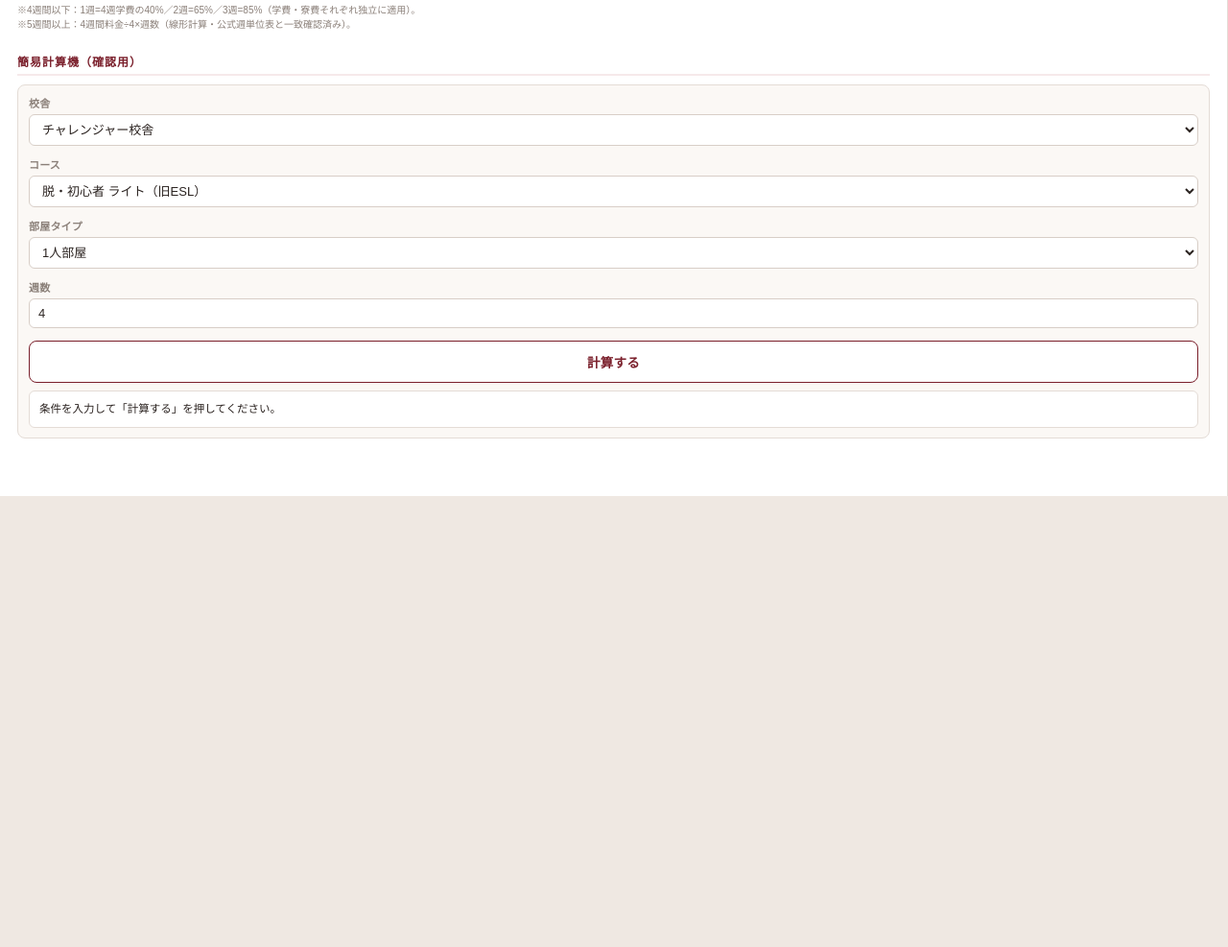
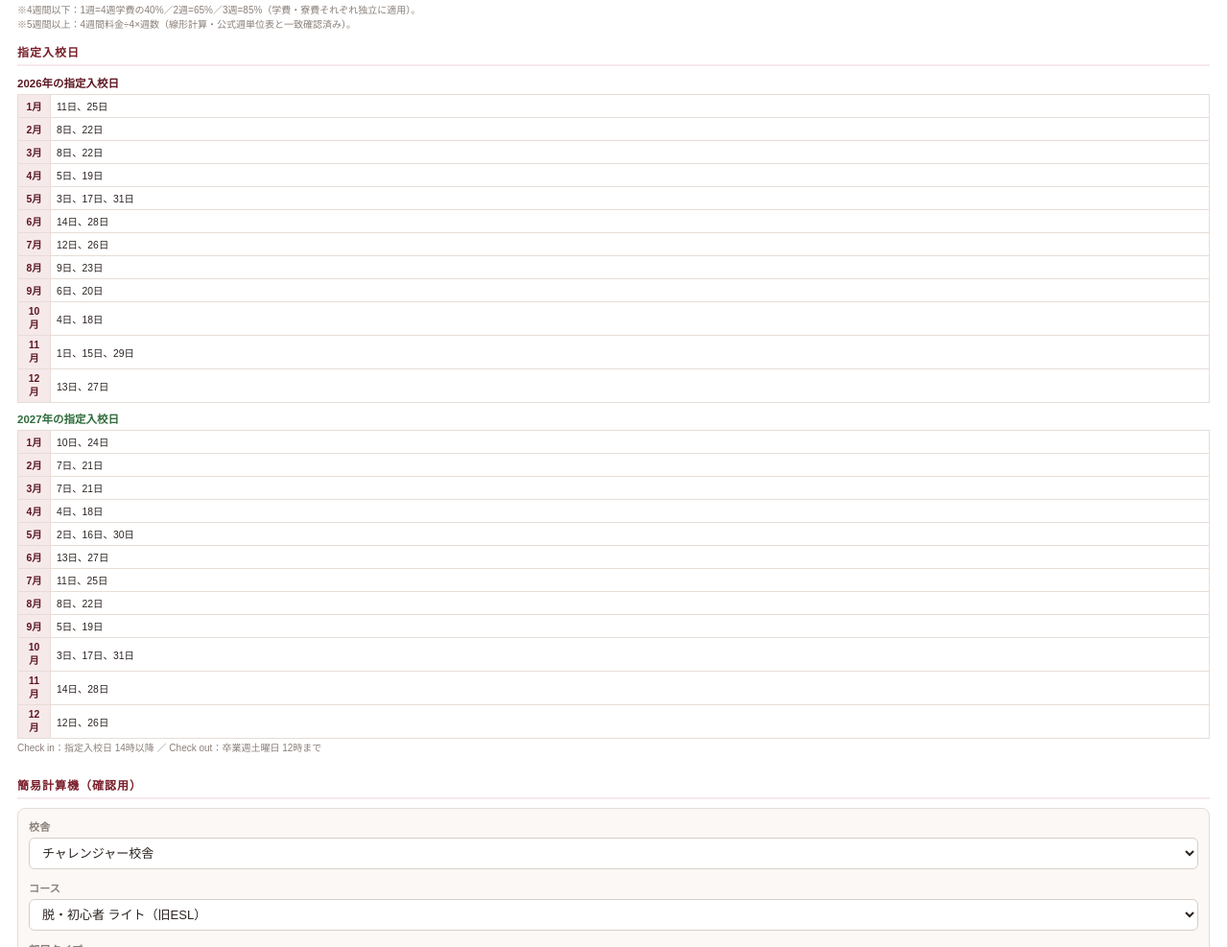
Before and after one commit to baguiojic-gif/jp-quotation, a plain HTML site: page index.html in a window 1280 px wide. Shown: the part 2363-3350 px from the top of the page at 96% size. Before the commit the page ends 2880 px from the top, so only its background shows below. Drawn offline with nearby package versions, Linux system fonts and the light colour scheme.

Commit message:
Update index.html
入学日のリストも追加

```diff
--- a/index.html
+++ b/index.html
@@ -111,6 +111,12 @@
   table.ref-table th{background:var(--maroon-light); color:var(--maroon-dark); font-weight:700;}
   table.ref-table td.num{text-align:right; white-space:nowrap;}
   .ref-note{font-size:10px;color:var(--muted); line-height:1.5; margin:-6px 0 12px;}
+  table.enroll-table{width:100%; border-collapse:collapse; font-size:10.4px; margin-bottom:8px;}
+  table.enroll-table td{border:1px solid #e6ddd7; padding:4px 6px;}
+  table.enroll-table td.month{background:var(--maroon-light); color:var(--maroon-dark); font-weight:700; width:34px; text-align:center;}
+  table.enroll-table td.dates{text-align:left;}
+  .enroll-year-label{font-size:11.5px; font-weight:700; margin:6px 0 4px; color:var(--maroon-dark);}
+  .enroll-year-label.y2027{color:#2f6b3a;}
   .calc-box{border:1px solid var(--line); border-radius:8px; padding:10px 11px; background:#fbf8f5; margin-top:6px;}
   .calc-result{font-size:11.5px; line-height:1.8; margin-top:8px; background:#fff; border:1px solid var(--line); border-radius:6px; padding:8px 10px;}
   .calc-result .line{display:flex; justify-content:space-between;}
@@ -259,6 +265,12 @@
     <div class="ref-note">
       ※4週間以下：1週=4週学費の40%／2週=65%／3週=85%（学費・寮費それぞれ独立に適用）。<br>
       ※5週間以上：4週間料金÷4×週数（線形計算・公式週単位表と一致確認済み）。
+    </div>
+
+    <h2 class="section-title" style="margin-top:6px;"><span>指定入校日</span></h2>
+    <div id="enrollmentDatesTables"></div>
+    <div class="ref-note">
+      Check in：指定入校日 14時以降 ／ Check out：卒業週土曜日 12時まで
     </div>
 
     <h2 class="section-title"><span>簡易計算機（確認用）</span></h2>
@@ -544,6 +556,23 @@ function renderRefTables(){
   el("refTables").innerHTML = html;
 }
 
+function renderEnrollmentDates(){
+  const monthLabel = (m)=>`${m}月`;
+  function tableForYear(year){
+    const table = ENROLLMENT_DATES[year];
+    const rows = [];
+    for(let m=1; m<=12; m++){
+      const days = (table[m]||[]).map(d=>`${d}日`).join("、");
+      rows.push(`<tr><td class="month">${monthLabel(m)}</td><td class="dates">${days}</td></tr>`);
+    }
+    return `
+      <div class="enroll-year-label${year===2027?" y2027":""}">${year}年の指定入校日</div>
+      <table class="enroll-table">${rows.join("")}</table>
+    `;
+  }
+  el("enrollmentDatesTables").innerHTML = tableForYear(2026) + tableForYear(2027);
+}
+
 /* ---- 簡易計算機 ---- */
 function populateCalcSelectors(){
   const campus = el("calcCampus").value;
@@ -579,6 +608,7 @@ function runCalculator(){
 (function init(){
   renderSegments();
   setRefTab("challenger");
+  renderEnrollmentDates();
   populateCalcSelectors();
   const today = new Date();
   el("issuedDate").value = today.toISOString().slice(0,10);
```
